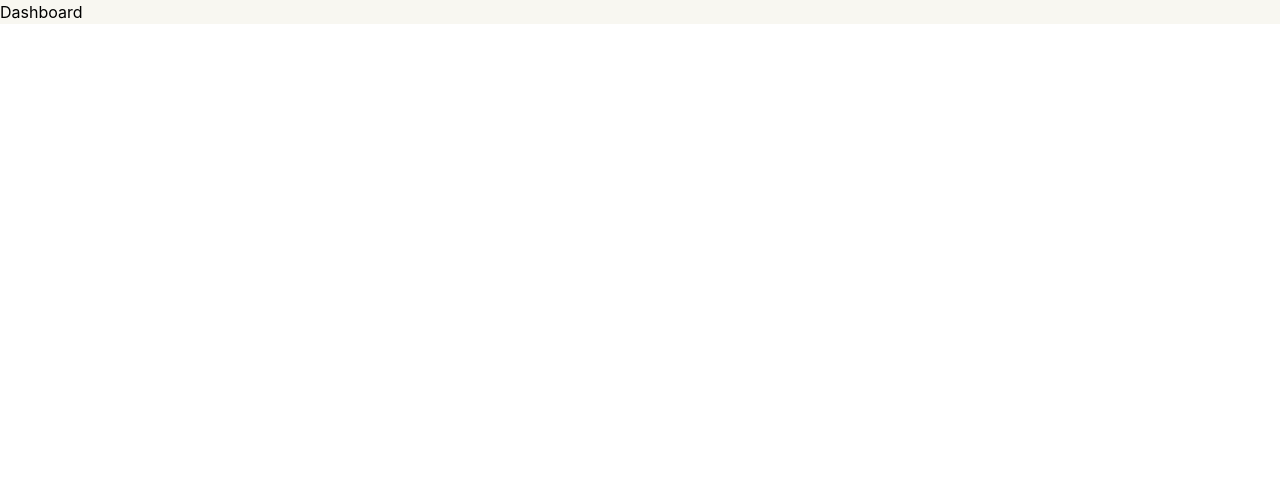
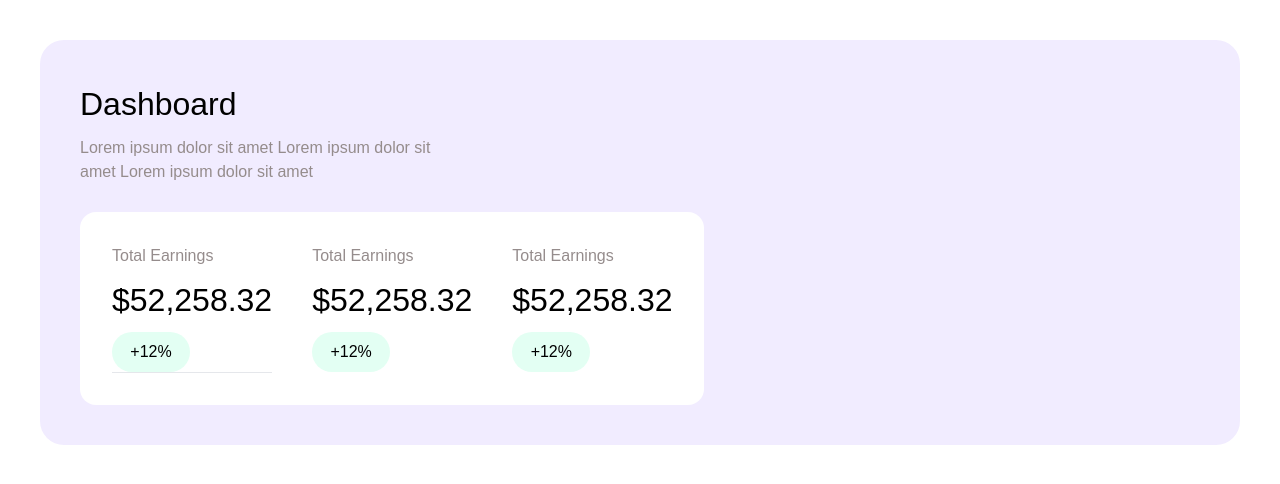
Before and after one commit to manosundarmanivel/CoachMagic-FrontEnd, a React (Create React App) app: page /dashboard in a window 1280 px wide. Shown: the top 484 px of the page. Built offline with nearby package versions, Linux system fonts and the light colour scheme.

Commit message:
dashboard ui

```diff
--- a/src/App.css
+++ b/src/App.css
@@ -1,6 +1,7 @@
 @tailwind base;
 @tailwind components;
 @tailwind utilities;
+@import url("https://fonts.googleapis.com/css2?family=Poppins&display=swap");
 
 
 *{
--- a/src/App.js
+++ b/src/App.js
@@ -29,7 +29,7 @@ const appRouter = createBrowserRouter([{
 
 function App() {
   return (
-    <div className="bg-[#F8F7F1]">
+    <div className="">
 
     <Outlet/>
     <RouterProvider router={appRouter}/>
--- a/src/components/Dashboard.js
+++ b/src/components/Dashboard.js
@@ -1,9 +1,48 @@
-import React from 'react'
+import React from "react";
 
 const Dashboard = () => {
   return (
-    <div>Dashboard</div>
-  )
-}
+    <div className="flex bg-[#F1ECFF] m-10 p-10 rounded-3xl font-poppins">
+      <div>
+        <div className="flex ">
+          <div className="">
+            <h1 className="text-[32px]">Dashboard</h1>
+            <h3 className="text-[#958C8C] pt-2 pb-2">
+              Lorem ipsum dolor sit amet Lorem ipsum dolor sit <br /> amet Lorem
+              ipsum dolor sit amet
+            </h3>
+          </div>
+          <div>{/* icon */}</div>
+        </div>
+        <div className="flex bg-white p-3 mt-5 rounded-2xl justify-around">
+          <div className="m-5 ">
+            <h1 className="text-[16px] text-[#958C8C]">Total Earnings</h1>
+            <h2 className="text-[32px] pt-2 pb-2">$52,258.32</h2>
+            <div className="bg-[#E3FFF3] w-[78px] text-center p-2 rounded-full">
+              <h1>+12%</h1>
+            </div>
+            <hr/>
+          </div>
+          <div className="m-5 ">
+            <h1 className="text-[16px] text-[#958C8C]">Total Earnings</h1>
+            <h2 className="text-[32px] pt-2 pb-2">$52,258.32</h2>
+            <div className="bg-[#E3FFF3] w-[78px] text-center p-2 rounded-full">
+              <h1>+12%</h1>
+            </div>
+          </div>
+          <div className="m-5 ">
+            <h1 className="text-[16px] text-[#958C8C]">Total Earnings</h1>
+            <h2 className="text-[32px] pt-2 pb-2">$52,258.32</h2>
+            <div className="bg-[#E3FFF3] w-[78px] text-center p-2 rounded-full">
+              <h1>+12%</h1>
+            </div>
+          </div>
+        </div>
+        <div></div>
+      </div>
+      <div>{/* //calander */}</div>
+    </div>
+  );
+};
 
-export default Dashboard
+export default Dashboard;
--- a/tailwind.config.js
+++ b/tailwind.config.js
@@ -2,7 +2,21 @@
 module.exports = {
   content: [ "./src/**/*.js"],
   theme: {
-    extend: {},
+    fontSize: {
+      title: `2.6rem;`,
+      paragraph: `1.2rem;`
+    },
+    extend: {
+      colors: {
+        primary: {
+          500: '#FF6363;',
+          800: '#FF1313;',
+        }
+      },
+      fontFamily: {
+        poppins: ['Poppins', 'sans-serif'],
+      },
+    },
   },
   plugins: [],
 }
```
